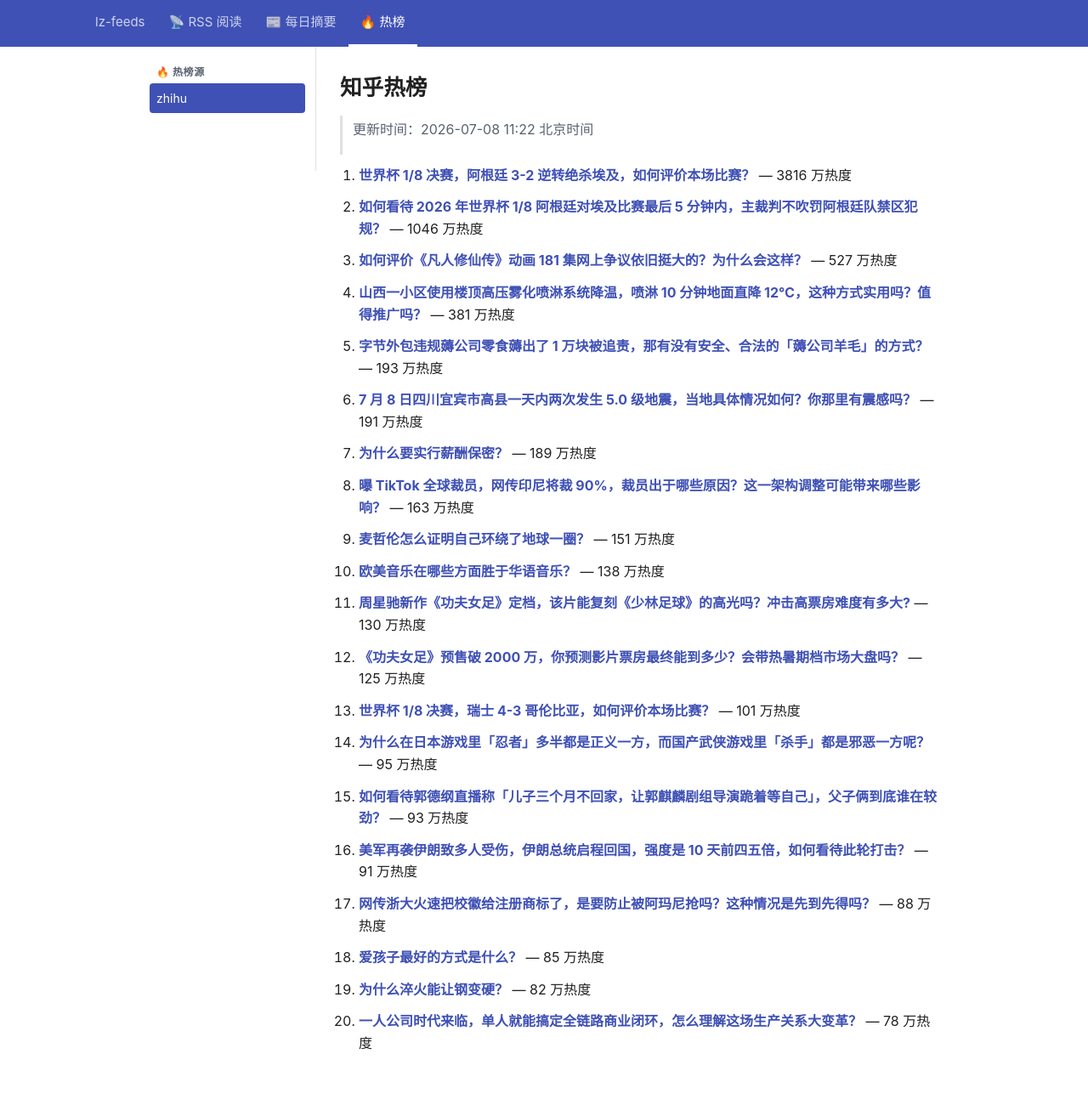
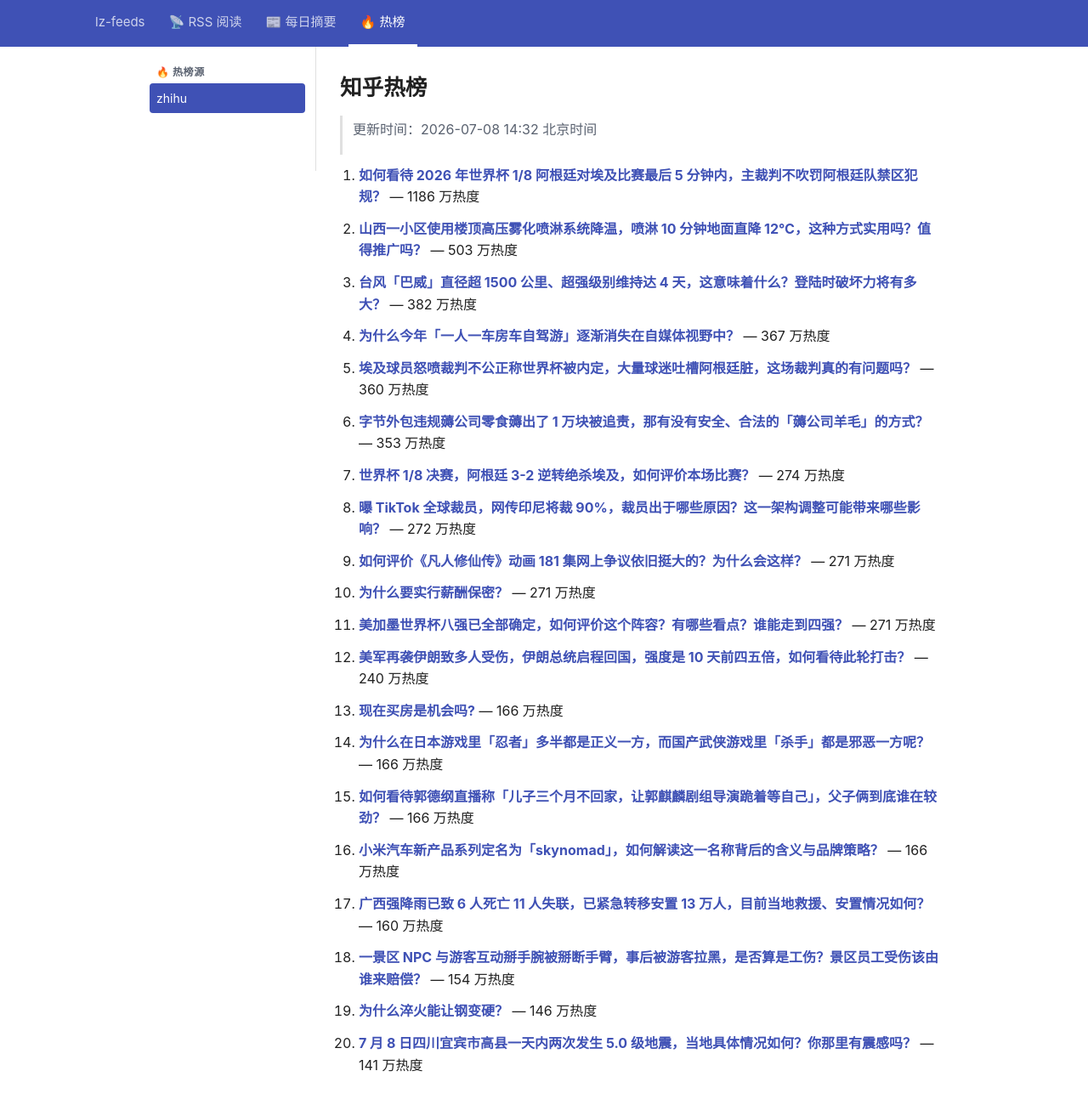
Before and after one commit to lizhang0101/lz-feeds, a Jekyll site: the page built from _hotlist/zhihu.md, in a window 1280 px wide and 1330 px high. Shown: the top 1300 px of the window at 85% size. Built offline with Jekyll 4.4.1, drawn with Linux system fonts in a browser that asks for light colours.

Commit message:
hotlist: 2026-07-08T06:32Z

```diff
--- a/_hotlist/zhihu.md
+++ b/_hotlist/zhihu.md
@@ -1,48 +1,48 @@
 ---
-updated: 2026-07-08 11:22 北京时间
+updated: 2026-07-08 14:32 北京时间
 count: 20
 ---
 
 # 知乎热榜
 
-> 更新时间：2026-07-08 11:22 北京时间
+> 更新时间：2026-07-08 14:32 北京时间
 
-1. **[世界杯 1/8 决赛，阿根廷 3-2 逆转绝杀埃及，如何评价本场比赛？](https://www.zhihu.com/question/2057777297399321503)** — 3816 万热度
+1. **[如何看待 2026 年世界杯 1/8 阿根廷对埃及比赛最后 5 分钟内，主裁判不吹罚阿根廷队禁区犯规？](https://www.zhihu.com/question/2058011125409699747)** — 1186 万热度
 
-2. **[如何看待 2026 年世界杯 1/8 阿根廷对埃及比赛最后 5 分钟内，主裁判不吹罚阿根廷队禁区犯规？](https://www.zhihu.com/question/2058011125409699747)** — 1046 万热度
+2. **[山西一小区使用楼顶高压雾化喷淋系统降温，喷淋 10 分钟地面直降 12℃，这种方式实用吗？值得推广吗？](https://www.zhihu.com/question/2057560846138434263)** — 503 万热度
 
-3. **[如何评价《凡人修仙传》动画 181 集网上争议依旧挺大的？为什么会这样？](https://www.zhihu.com/question/2056697976941175700)** — 527 万热度
+3. **[台风「巴威」直径超 1500 公里、超强级别维持达 4 天，这意味着什么？登陆时破坏力将有多大？](https://www.zhihu.com/question/2057957666412913655)** — 382 万热度
 
-4. **[山西一小区使用楼顶高压雾化喷淋系统降温，喷淋 10 分钟地面直降 12℃，这种方式实用吗？值得推广吗？](https://www.zhihu.com/question/2057560846138434263)** — 381 万热度
+4. **[为什么今年「一人一车房车自驾游」逐渐消失在自媒体视野中？](https://www.zhihu.com/question/2054835564273202148)** — 367 万热度
 
-5. **[字节外包违规薅公司零食薅出了 1 万块被追责，那有没有安全、合法的「薅公司羊毛」的方式？](https://www.zhihu.com/question/2057498157362013490)** — 193 万热度
+5. **[埃及球员怒喷裁判不公正称世界杯被内定，大量球迷吐槽阿根廷脏，这场裁判真的有问题吗？](https://www.zhihu.com/question/2058086533609911207)** — 360 万热度
 
-6. **[7 月 8 日四川宜宾市高县一天内两次发生 5.0 级地震，当地具体情况如何？你那里有震感吗？](https://www.zhihu.com/question/2058088753860540088)** — 191 万热度
+6. **[字节外包违规薅公司零食薅出了 1 万块被追责，那有没有安全、合法的「薅公司羊毛」的方式？](https://www.zhihu.com/question/2057498157362013490)** — 353 万热度
 
-7. **[为什么要实行薪酬保密？](https://www.zhihu.com/question/28079407)** — 189 万热度
+7. **[世界杯 1/8 决赛，阿根廷 3-2 逆转绝杀埃及，如何评价本场比赛？](https://www.zhihu.com/question/2057777297399321503)** — 274 万热度
 
-8. **[曝 TikTok 全球裁员，网传印尼将裁 90%，裁员出于哪些原因？这一架构调整可能带来哪些影响？](https://www.zhihu.com/question/2057807463441593129)** — 163 万热度
+8. **[曝 TikTok 全球裁员，网传印尼将裁 90%，裁员出于哪些原因？这一架构调整可能带来哪些影响？](https://www.zhihu.com/question/2057807463441593129)** — 272 万热度
 
-9. **[麦哲伦怎么证明自己环绕了地球一圈？](https://www.zhihu.com/question/627034921)** — 151 万热度
+9. **[如何评价《凡人修仙传》动画 181 集网上争议依旧挺大的？为什么会这样？](https://www.zhihu.com/question/2056697976941175700)** — 271 万热度
 
-10. **[欧美音乐在哪些方面胜于华语音乐？](https://www.zhihu.com/question/36222936)** — 138 万热度
+10. **[为什么要实行薪酬保密？](https://www.zhihu.com/question/28079407)** — 271 万热度
 
-11. **[周星驰新作《功夫女足》定档，该片能复刻《少林足球》的高光吗？冲击高票房难度有多大?](https://www.zhihu.com/question/2057434334261466111)** — 130 万热度
+11. **[美加墨世界杯八强已全部确定，如何评价这个阵容？有哪些看点？谁能走到四强？](https://www.zhihu.com/question/2058085754916562458)** — 271 万热度
 
-12. **[《功夫女足》预售破 2000 万，你预测影片票房最终能到多少？会带热暑期档市场大盘吗？](https://www.zhihu.com/question/2057867397193626074)** — 125 万热度
+12. **[美军再袭伊朗致多人受伤，伊朗总统启程回国，强度是 10 天前四五倍，如何看待此轮打击？](https://www.zhihu.com/question/2058125610363401206)** — 240 万热度
 
-13. **[世界杯 1/8 决赛，瑞士 4-3 哥伦比亚，如何评价本场比赛？](https://www.zhihu.com/question/2057777873222737980)** — 101 万热度
+13. **[现在买房是机会吗?](https://www.zhihu.com/question/8392077829)** — 166 万热度
 
-14. **[为什么在日本游戏里「忍者」多半都是正义一方，而国产武侠游戏里「杀手」都是邪恶一方呢？](https://www.zhihu.com/question/1999603273607451591)** — 95 万热度
+14. **[为什么在日本游戏里「忍者」多半都是正义一方，而国产武侠游戏里「杀手」都是邪恶一方呢？](https://www.zhihu.com/question/1999603273607451591)** — 166 万热度
 
-15. **[如何看待郭德纲直播称「儿子三个月不回家，让郭麒麟剧组导演跪着等自己」，父子俩到底谁在较劲？](https://www.zhihu.com/question/2057250524936852697)** — 93 万热度
+15. **[如何看待郭德纲直播称「儿子三个月不回家，让郭麒麟剧组导演跪着等自己」，父子俩到底谁在较劲？](https://www.zhihu.com/question/2057250524936852697)** — 166 万热度
 
-16. **[美军再袭伊朗致多人受伤，伊朗总统启程回国，强度是 10 天前四五倍，如何看待此轮打击？](https://www.zhihu.com/question/2058125610363401206)** — 91 万热度
+16. **[小米汽车新产品系列定名为「skynomad」，如何解读这一名称背后的含义与品牌策略？](https://www.zhihu.com/question/2058113452170798939)** — 166 万热度
 
-17. **[网传浙大火速把校徽给注册商标了，是要防止被阿玛尼抢吗？这种情况是先到先得吗？](https://www.zhihu.com/question/2057738871933071369)** — 88 万热度
+17. **[广西强降雨已致 6 人死亡 11 人失联，已紧急转移安置 13 万人，目前当地救援、安置情况如何？](https://www.zhihu.com/question/2057927755694600518)** — 160 万热度
 
-18. **[爱孩子最好的方式是什么？](https://www.zhihu.com/question/1889972535069753549)** — 85 万热度
+18. **[一景区 NPC 与游客互动掰手腕被掰断手臂，事后被游客拉黑，是否算是工伤？景区员工受伤该由谁来赔偿？](https://www.zhihu.com/question/2056009958928409565)** — 154 万热度
 
-19. **[为什么淬火能让钢变硬？](https://www.zhihu.com/question/404801478)** — 82 万热度
+19. **[为什么淬火能让钢变硬？](https://www.zhihu.com/question/404801478)** — 146 万热度
 
-20. **[一人公司时代来临，单人就能搞定全链路商业闭环，怎么理解这场生产关系大变革？](https://www.zhihu.com/question/2053139407440450902)** — 78 万热度
+20. **[7 月 8 日四川宜宾市高县一天内两次发生 5.0 级地震，当地具体情况如何？你那里有震感吗？](https://www.zhihu.com/question/2058088753860540088)** — 141 万热度
```
